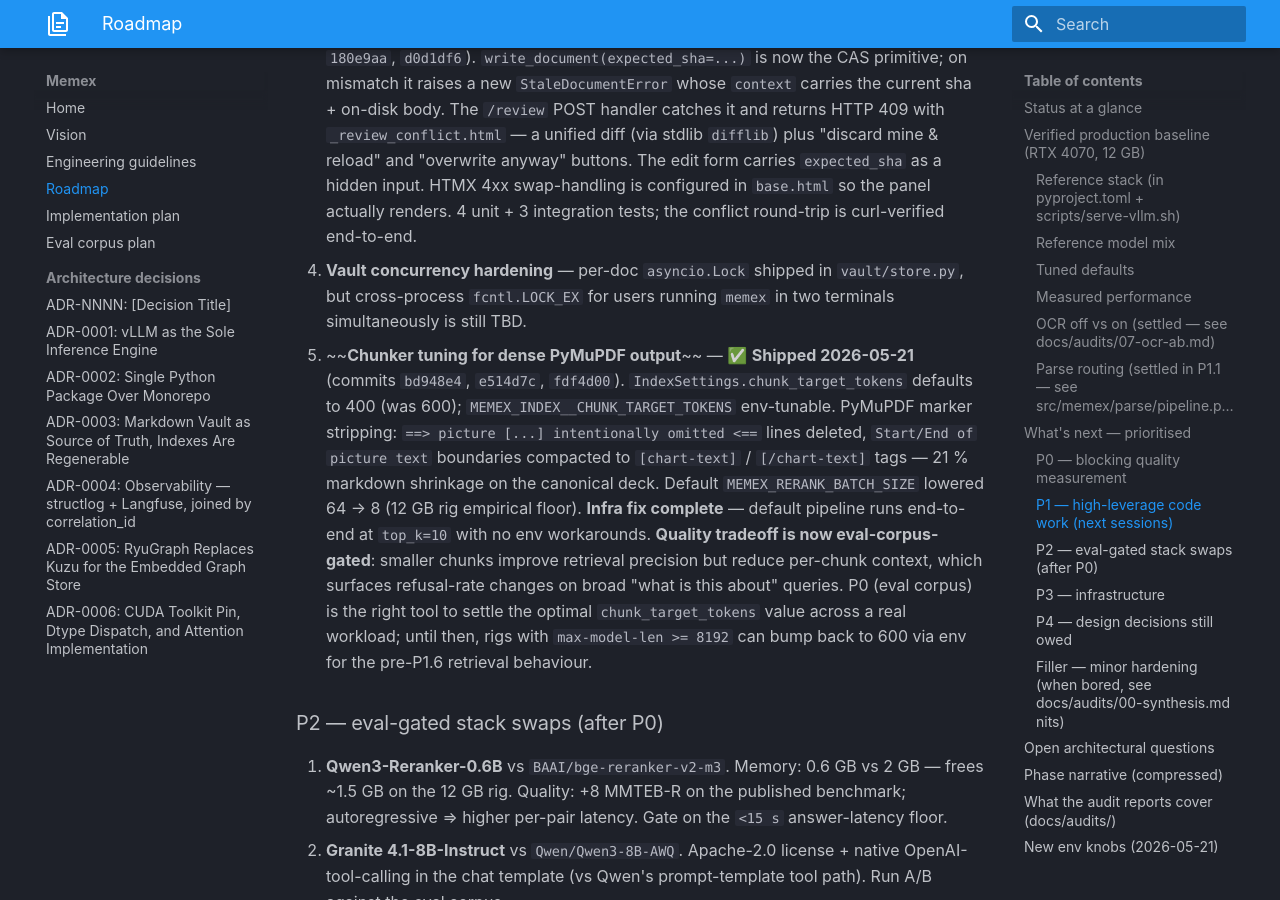
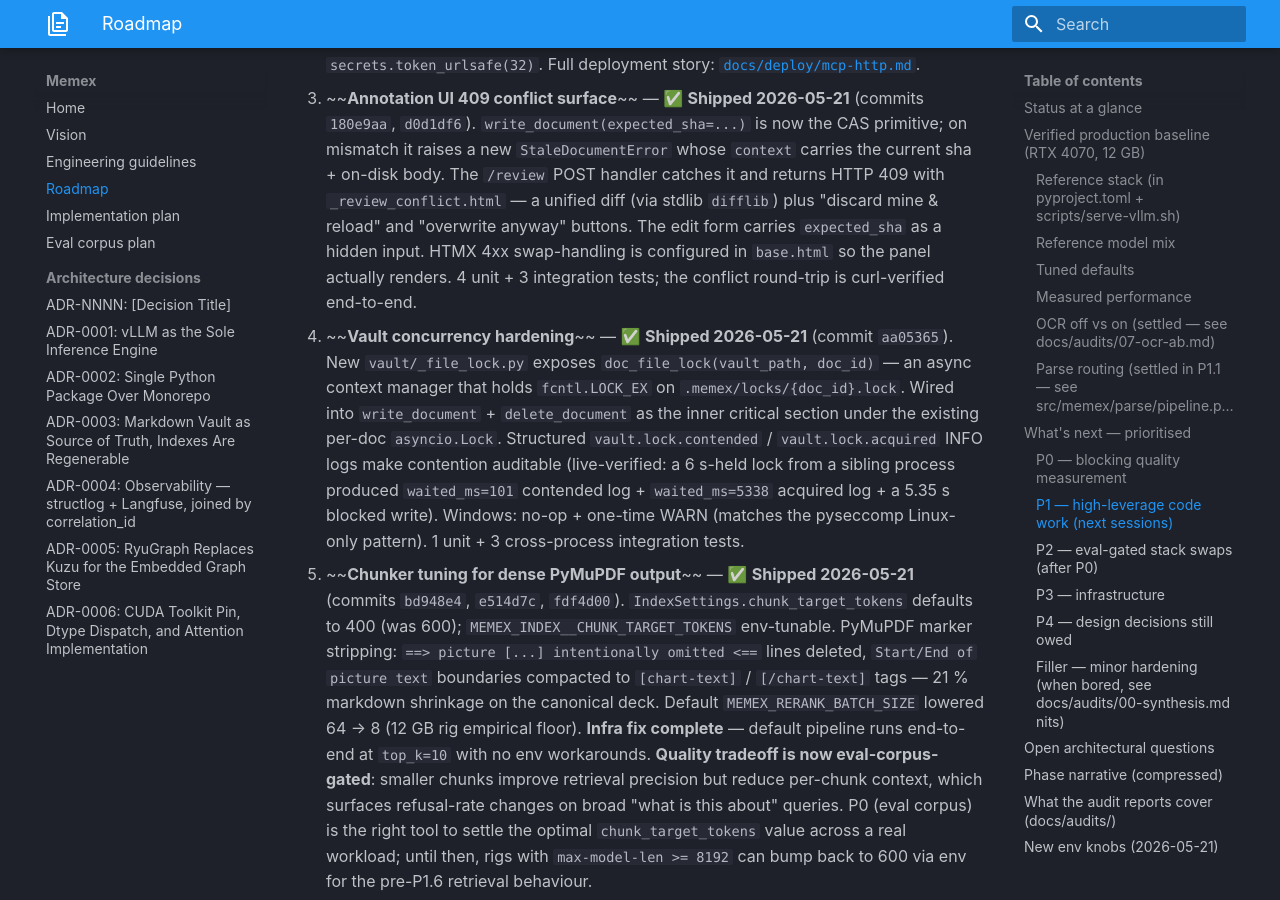
Before and after one commit to Zenetusken/memex, an MkDocs documentation site: the page built from docs/ROADMAP.md, in a window 1280 px wide and 900 px high, scrolled down 4558 px. Built offline with MkDocs 1.6.1 and Material for MkDocs 9.7.7, drawn with Linux system fonts in a browser that asks for light colours; some of the changed text lies outside the part shown.

Commit message:
docs/ROADMAP: P1.5 cross-process vault lock shipped
- Mark P1.5 shipped in the status table (commit aa05365).
- Strike the P1 bullet and replace with a shipped summary
  referencing the new `vault/_file_lock.py`, the structured
  contention logs, and the Linux+macOS-real / Windows-no-op
  platform split.
- Add the P1.5 phase-narrative line.
- Bump commit count (36 → 38), test count (137 → 141), and
  Python-file count (80 → 82).

Co-Authored-By: Claude Opus 4.7 <noreply@anthropic.com>

```diff
--- a/docs/ROADMAP.md
+++ b/docs/ROADMAP.md
@@ -22,10 +22,11 @@ The blueprint in [`IMPLEMENTATION-PLAN.md`](IMPLEMENTATION-PLAN.md) is the archi
 | **P1.6** | **Chunker tuning + rerank-batch default for dense PyMuPDF chunks** | ✅ **Shipped + live-verified** (2026-05-21) |
 | **P1.2** | **MCP HTTP bearer-token auth + safe-bind default** | ✅ **Shipped + live-verified** (2026-05-21) |
 | **P1.4** | **Annotation UI 409 conflict surface + vault CAS** | ✅ **Shipped + live-verified** (2026-05-21) |
+| **P1.5** | **Cross-process vault lock (fcntl.LOCK_EX)** | ✅ **Shipped + live-verified** (2026-05-21) |
 
-**File count:** 80 Python files in `src/memex/` + `tests/` + `scripts/`, all parse-clean. 7 ADRs. 8 audit reports under `docs/audits/`. 36 commits on `main` (public at `github.com/Zenetusken/memex`).
+**File count:** 82 Python files in `src/memex/` + `tests/` + `scripts/`, all parse-clean. 7 ADRs. 8 audit reports under `docs/audits/`. 38 commits on `main` (public at `github.com/Zenetusken/memex`).
 
-**Test suite:** 137/137 green on the reference rig (130 pre-existing + 4 vault-CAS unit + 3 webui-conflict integration). Linux + pyseccomp; 135/137 + 2 seccomp-skipped on environments without privileged seccomp.
+**Test suite:** 141/141 green on the reference rig (137 pre-existing + 1 vault-lockfile unit + 3 vault-cross-process integration). Linux + pyseccomp; the 3 cross-process tests skip on Windows alongside the 2 seccomp-skip tests.
 
 ---
 
@@ -100,7 +101,7 @@ PDFs now run through a tiered classifier before Docling. Producer metadata is th
 2. ~~**PyMuPDF4LLM pre-filter**~~ — ✅ **Shipped 2026-05-21** (commits `9e02042`, `3773801`). 2.9× wall-clock speedup on the canonical 109-page deck (33 s vs 96 s), 67% more markdown extracted (chart text captured via PDF text operators, no OCR needed), tiered classifier with rich-signal routing, mixed-content force-OCR path for scanned/image-text docs. Default-tuned to avoid false-positive OCR on born-digital decks. See "Parse routing" above + `src/memex/parse/pymupdf_backend.py` + `pymupdf_worker.py`.
 3. ~~**MCP HTTP auth model**~~ — ✅ **Shipped 2026-05-21** (commits `32b811d`, `bec5e57`, `78d9518`). `McpSettings.auth_token` (`MEMEX_MCP__AUTH_TOKEN`) gates every HTTP request via constant-time bearer-token comparison; non-loopback bind is refused at startup without a token; loopback bind without a token still runs with a clear WARN line (developer affordance). New `memex mcp generate-token` CLI prints a fresh `secrets.token_urlsafe(32)`. Full deployment story: [`docs/deploy/mcp-http.md`](deploy/mcp-http.md).
 4. ~~**Annotation UI 409 conflict surface**~~ — ✅ **Shipped 2026-05-21** (commits `180e9aa`, `d0d1df6`). `write_document(expected_sha=...)` is now the CAS primitive; on mismatch it raises a new `StaleDocumentError` whose `context` carries the current sha + on-disk body. The `/review` POST handler catches it and returns HTTP 409 with `_review_conflict.html` — a unified diff (via stdlib `difflib`) plus "discard mine & reload" and "overwrite anyway" buttons. The edit form carries `expected_sha` as a hidden input. HTMX 4xx swap-handling is configured in `base.html` so the panel actually renders. 4 unit + 3 integration tests; the conflict round-trip is curl-verified end-to-end.
-5. **Vault concurrency hardening** — per-doc `asyncio.Lock` shipped in `vault/store.py`, but cross-process `fcntl.LOCK_EX` for users running `memex` in two terminals simultaneously is still TBD.
+5. ~~**Vault concurrency hardening**~~ — ✅ **Shipped 2026-05-21** (commit `aa05365`). New `vault/_file_lock.py` exposes `doc_file_lock(vault_path, doc_id)` — an async context manager that holds `fcntl.LOCK_EX` on `.memex/locks/{doc_id}.lock`. Wired into `write_document` + `delete_document` as the inner critical section under the existing per-doc `asyncio.Lock`. Structured `vault.lock.contended` / `vault.lock.acquired` INFO logs make contention auditable (live-verified: a 6 s-held lock from a sibling process produced `waited_ms=101` contended log + `waited_ms=5338` acquired log + a 5.35 s blocked write). Windows: no-op + one-time WARN (matches the pyseccomp Linux-only pattern). 1 unit + 3 cross-process integration tests.
 6. ~~**Chunker tuning for dense PyMuPDF output**~~ — ✅ **Shipped 2026-05-21** (commits `bd948e4`, `e514d7c`, `fdf4d00`). `IndexSettings.chunk_target_tokens` defaults to 400 (was 600); `MEMEX_INDEX__CHUNK_TARGET_TOKENS` env-tunable. PyMuPDF marker stripping: `==> picture [...] intentionally omitted <==` lines deleted, `Start/End of picture text` boundaries compacted to `[chart-text]` / `[/chart-text]` tags — 21 % markdown shrinkage on the canonical deck. Default `MEMEX_RERANK_BATCH_SIZE` lowered 64 → 8 (12 GB rig empirical floor). **Infra fix complete** — default pipeline runs end-to-end at `top_k=10` with no env workarounds. **Quality tradeoff is now eval-corpus-gated**: smaller chunks improve retrieval precision but reduce per-chunk context, which surfaces refusal-rate changes on broad "what is this about" queries. P0 (eval corpus) is the right tool to settle the optimal `chunk_target_tokens` value across a real workload; until then, rigs with `max-model-len >= 8192` can bump back to 600 via env for the pre-P1.6 retrieval behaviour.
 
 ### P2 — eval-gated stack swaps (after P0)
@@ -165,8 +166,9 @@ Detailed per-phase log lives in git history + `docs/audits/`. The compressed ver
 - **P1.6 — Chunker tuning + rerank-batch default** (2026-05-21): added `IndexSettings` exposing `chunk_target_tokens` (default 400) and `chunk_overlap_tokens` (default 60), both env-tunable. Stripped PyMuPDF's structural metadata in the worker (image-omitted lines deleted; picture-text boundaries compacted to `[chart-text]` tags) — 21 % markdown shrinkage. Lowered default `MEMEX_RERANK_BATCH_SIZE` from 64 → 8 to fit 12 GB rigs running the 8B-AWQ orchestrator. Default pipeline now runs end-to-end at `top_k=10` without env workarounds; the quality side of the chunker tradeoff is eval-corpus-gated.
 - **P1.2 — MCP HTTP bearer-token auth** (2026-05-21): new `McpSettings.auth_token` (`MEMEX_MCP__AUTH_TOKEN`, `SecretStr`), `mcp/auth.py` with `BearerAuthMiddleware` (constant-time, never logs the token) + `validate_bind` (refuses non-loopback bind without a token), `serve_http` branches on token presence, new `memex mcp generate-token` CLI helper, deploy doc at `docs/deploy/mcp-http.md`. 22 unit + 2 integration tests; stdio transport unaffected.
 - **P1.4 — Annotation UI 409 conflict surface** (2026-05-21): new `StaleDocumentError` + `expected_sha` parameter on `write_document` (constant-time CAS inside the per-doc lock). `/review` now catches stale-sha submits, rolls back the anticipated-manifest update, and renders `_review_conflict.html` with HTTP 409 — unified diff (stdlib `difflib`) + "discard mine & reload" + "overwrite anyway" buttons. HTMX `responseHandling` configured in `base.html` to swap 4xx into the target so the panel actually shows up. Diff CSS in `style.css` (emerald-300 / red-300 / sky-300 / zinc-400). 4 unit + 3 integration tests.
+- **P1.5 — Cross-process vault lock** (2026-05-21): new `vault/_file_lock.py` carries `doc_file_lock` (an async context manager that holds `fcntl.LOCK_EX` on `.memex/locks/{doc_id}.lock`) + `cleanup_lock_file` for delete-document. The flock syscall runs in the default executor with a 0.1 s polling loop so the event loop stays responsive while a structured `vault.lock.contended` / `vault.lock.acquired` audit trail is emitted on long waits. Linux + macOS get real locking; Windows falls back to no-op + one-time WARN (matches the pyseccomp Linux-only pattern). 1 unit + 3 cross-process integration tests.
 
-For the full per-commit log: `git log --oneline` (36 commits as of 2026-05-21).
+For the full per-commit log: `git log --oneline` (38 commits as of 2026-05-21).
 
 ---
 
```
